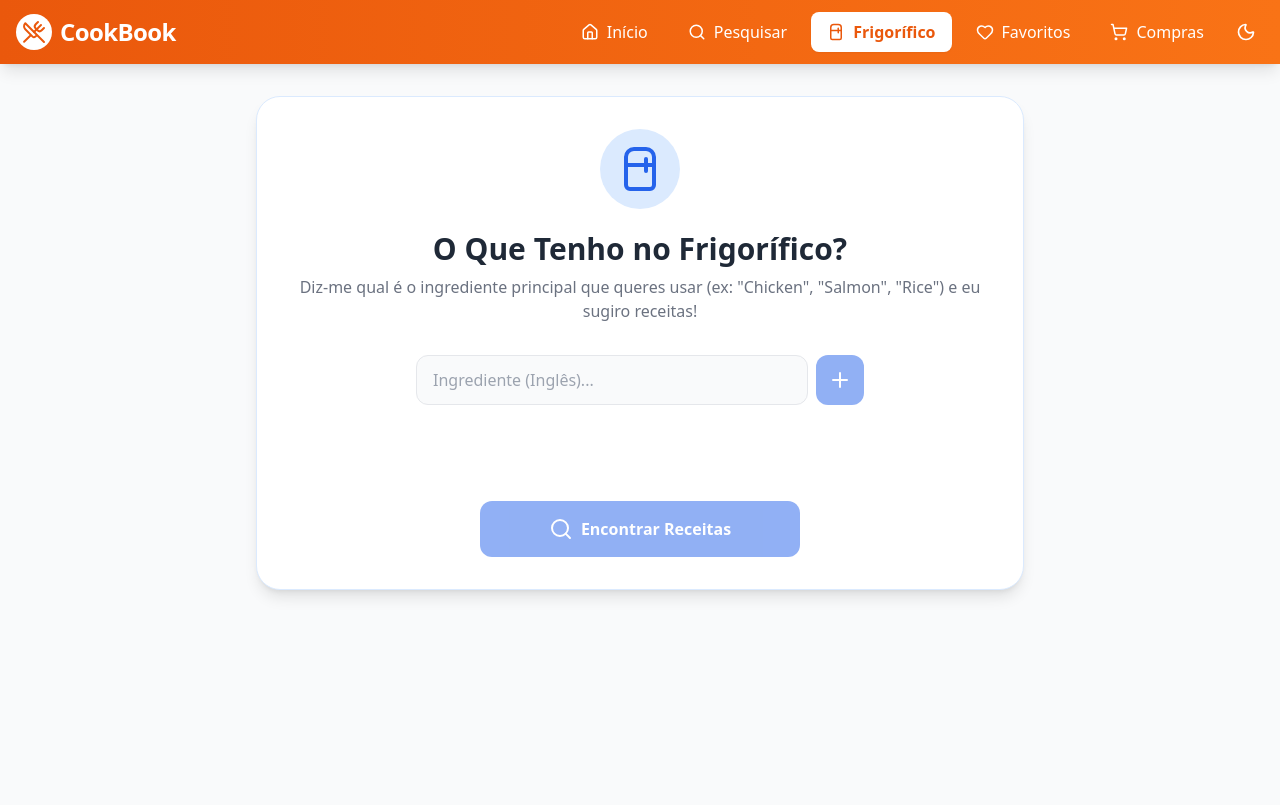
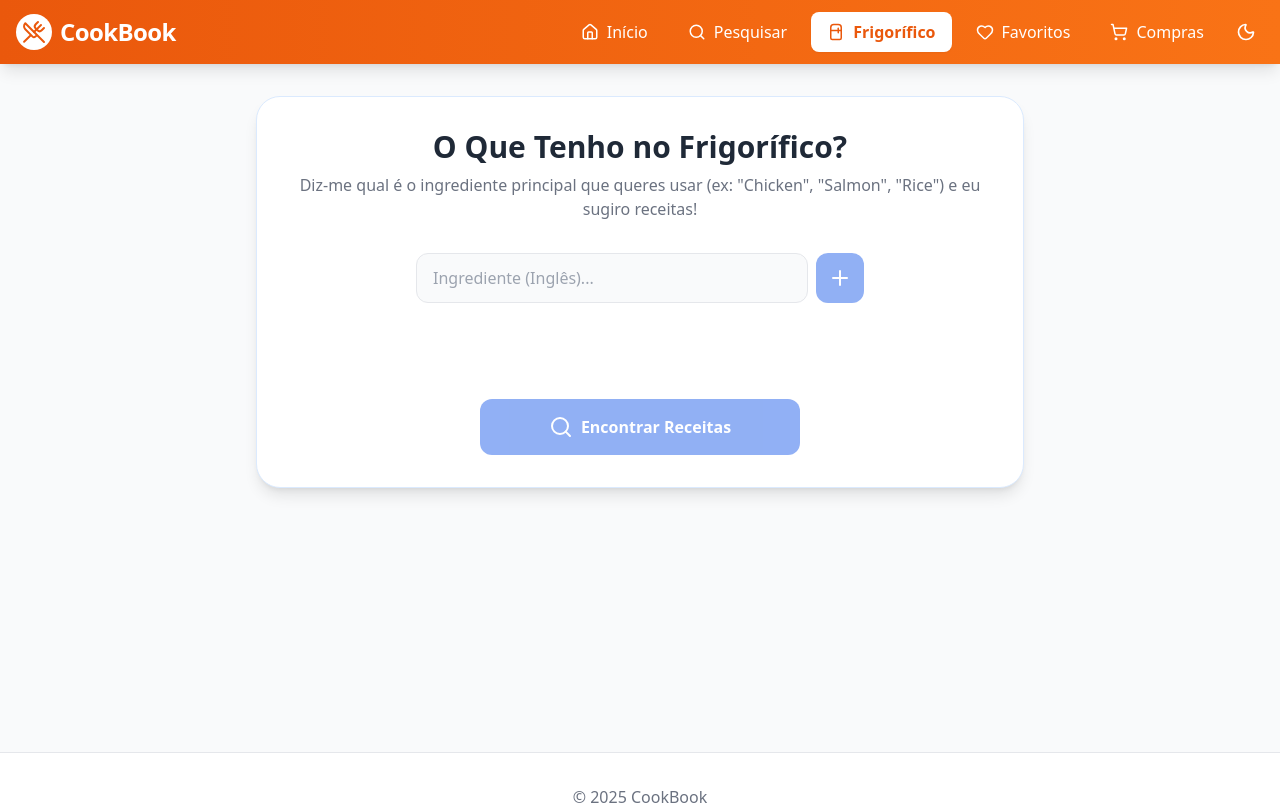
Before and after one commit to ventgui28/react_final_gv, a React (Vite) app: page /frigorifico in a window 1280 px wide. Shown: the top 805 px of the page. Built offline with nearby package versions, Linux system fonts and the light colour scheme.

Commit message:
Fix: Remove 'Refrigerator' icon import causing crash in Fridge page

```diff
--- a/src/pages/Frigorifico.jsx
+++ b/src/pages/Frigorifico.jsx
@@ -1,7 +1,7 @@
 import { useState } from 'react';
 import { filtrarPorIngrediente } from '../services/api';
 import CartaoReceita from '../components/CartaoReceita';
-import { Loader2, Plus, X, Search, Refrigerator } from 'lucide-react';
+import { Loader2, Plus, X, Search } from 'lucide-react';
 import toast from 'react-hot-toast';
 
 const Frigorifico = () => {
@@ -40,7 +40,6 @@ const Frigorifico = () => {
     setReceitas([]);
 
     try {
-      // A API gratuita só suporta filtro por 1 ingrediente principal
       const dados = await filtrarPorIngrediente(ingredientes[0]);
       setReceitas(dados);
       if (!dados || dados.length === 0) {
@@ -57,16 +56,13 @@ const Frigorifico = () => {
   return (
     <div className="space-y-8">
       <div className="bg-white dark:bg-gray-800 p-8 rounded-3xl shadow-lg border border-blue-100 dark:border-gray-700 text-center max-w-3xl mx-auto transition-colors">
-        <div className="inline-block p-4 bg-blue-100 dark:bg-blue-900/30 rounded-full mb-4 text-blue-600 dark:text-blue-400">
-          <Refrigerator size={48} />
-        </div>
 
         <h1 className="text-3xl font-bold text-gray-800 dark:text-white mb-2">O Que Tenho no Frigorífico?</h1>
         <p className="text-gray-500 dark:text-gray-400 mb-8">
           Diz-me qual é o ingrediente principal que queres usar (ex: "Chicken", "Salmon", "Rice") e eu sugiro receitas!
         </p>
 
-        {/* Input de Ingredientes */}
+        {/* Input de Ingredientes Simplificado */}
         <form onSubmit={adicionarIngrediente} className="flex gap-2 max-w-md mx-auto mb-6">
           <input
             type="text"
```
